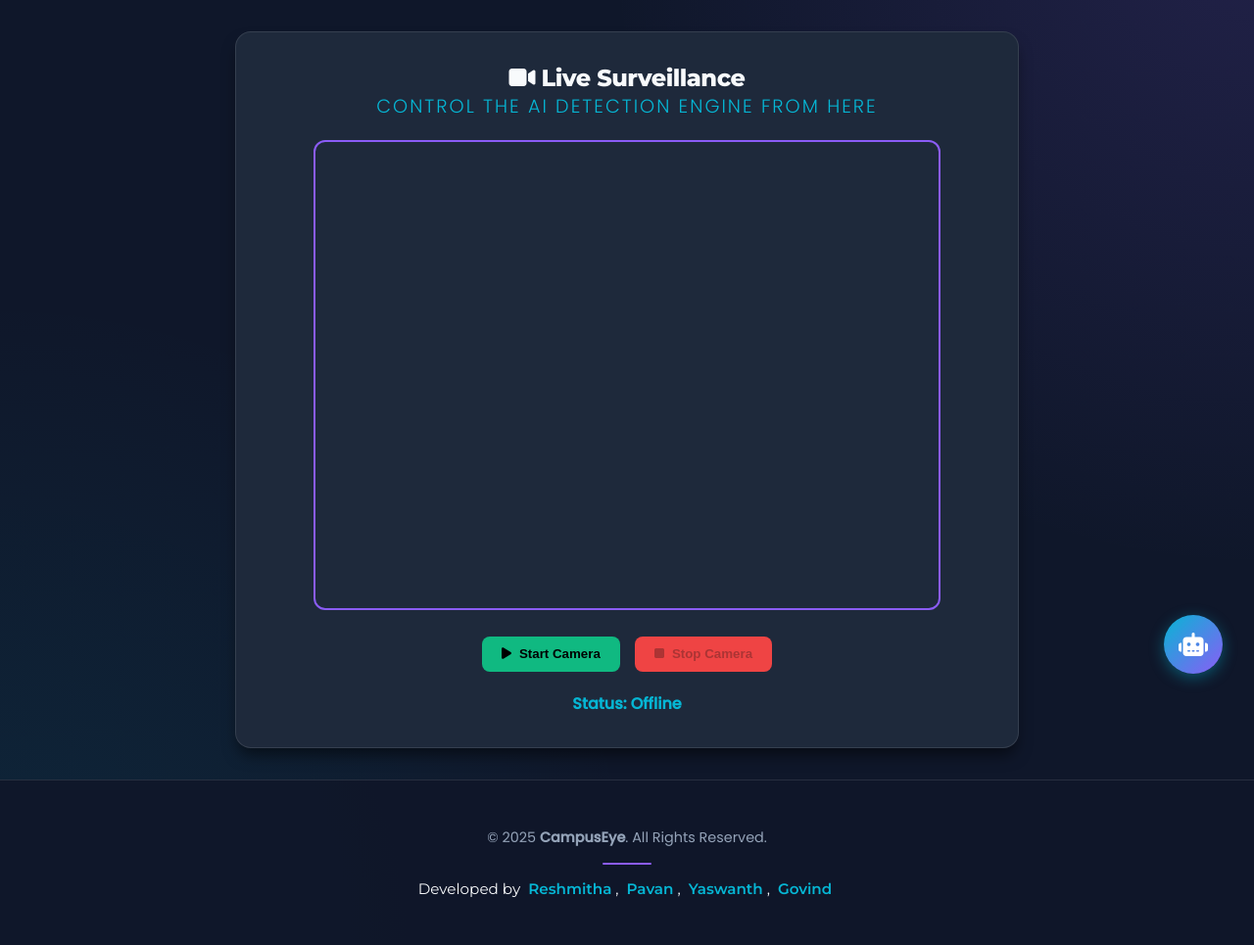
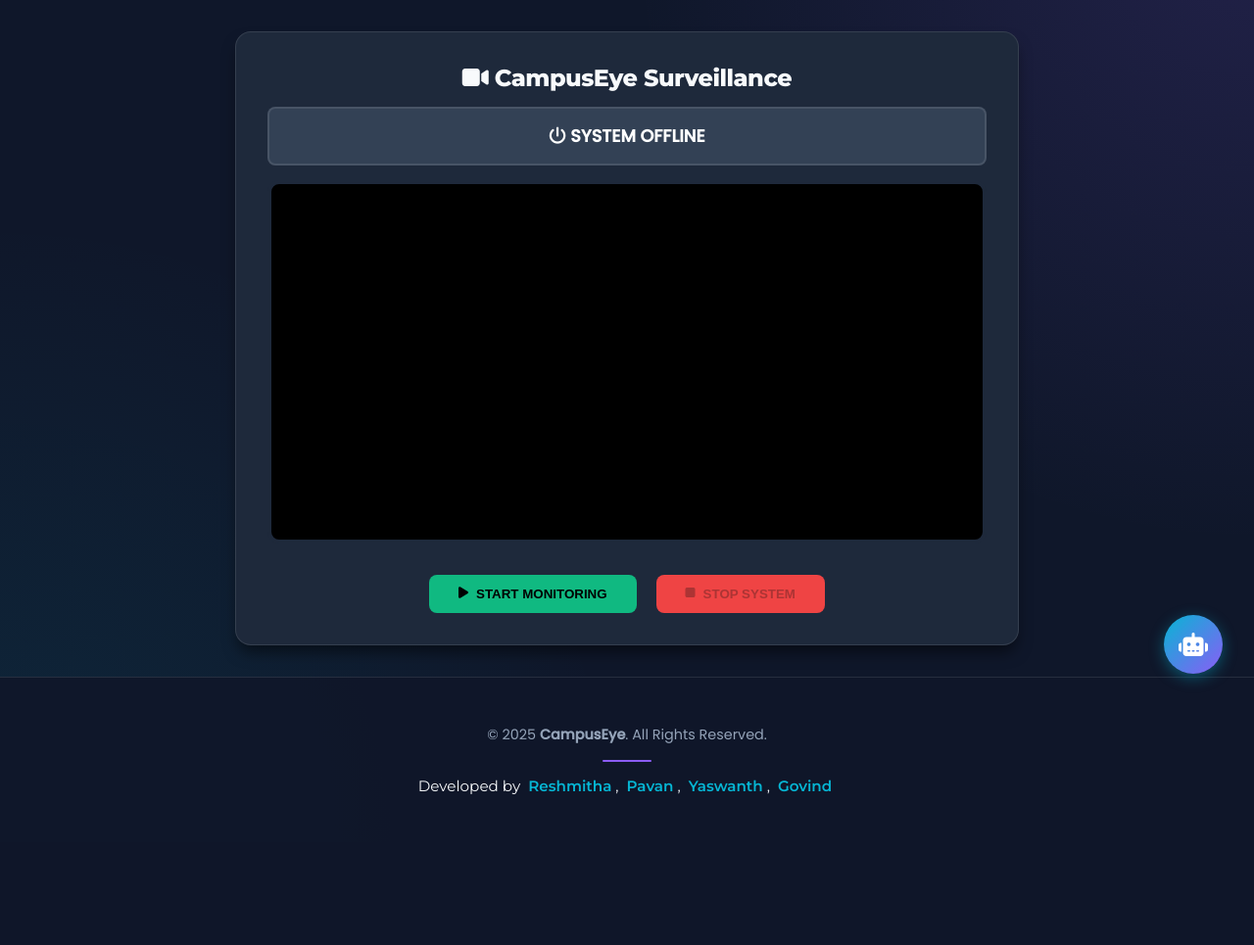
Before and after one commit to campuseyebatch14/CampusEye-new-repo, a Flask app: page /surveillance in a window 1280 px wide. Shown: the part 80-1045 px from the top of the page at 98% size. After the commit the page ends 891 px from the top, so only its background shows below. Run offline with Flask 3, Linux system fonts and the light colour scheme; parts of the project's set-up code (start-up, migrations or seed data) failed here and were passed over; some libraries are stand-ins or nearby versions.

Commit message:
Update surveillance.html

```diff
--- a/templates/surveillance.html
+++ b/templates/surveillance.html
@@ -1,21 +1,25 @@
 {% extends "base.html" %}
+
 {% block main %}
 <div class="glass-card" style="max-width: 800px; margin: auto; text-align: center; padding: 2em;">
-    <h2><i class="fa-solid fa-video"></i> Live Surveillance</h2>
-    <p class="subtitle">Control the AI detection engine from here</p>
+    <h2><i class="fa-solid fa-video"></i> CampusEye Surveillance</h2>
 
-    <div style="margin: 20px 0;">
-        <video id="video" width="640" height="480" autoplay style="border-radius: 12px; border: 2px solid var(--accent-primary);"></video>
+    <div id="notification-bar" style="margin: 15px 0; padding: 15px; border-radius: 8px; background: #334155; color: white; font-weight: 700; font-size: 1.1rem; transition: all 0.4s ease; border: 2px solid rgba(255,255,255,0.1);">
+        <i class="fa-solid fa-power-off"></i> SYSTEM OFFLINE
+    </div>
+
+    <div style="position: relative; display: inline-block; width: 100%;">
+        <video id="video" width="100%" height="auto" autoplay style="border-radius: 12px; border: 4px solid #1e293b; background: #000;"></video>
         <canvas id="canvas" width="640" height="480" style="display:none;"></canvas>
     </div>
 
-    <div class="action-buttons" style="justify-content: center;">
-        <button id="start-btn" class="btn" style="background: var(--success);"><i class="fa-solid fa-play"></i> Start Camera</button>
-        <button id="stop-btn" class="btn" style="background: var(--danger);" disabled><i class="fa-solid fa-stop"></i> Stop Camera</button>
-    </div>
-
-    <div id="status-box" style="margin-top: 20px; font-weight: 600; color: var(--accent-secondary);">
-        Status: Offline
+    <div class="action-buttons" style="justify-content: center; margin-top: 25px; gap: 20px;">
+        <button id="start-btn" class="btn" style="background: #10b981; padding: 12px 30px;">
+            <i class="fa-solid fa-play"></i> START MONITORING
+        </button>
+        <button id="stop-btn" class="btn" style="background: #ef4444; padding: 12px 30px;" disabled>
+            <i class="fa-solid fa-stop"></i> STOP SYSTEM
+        </button>
     </div>
 </div>
 
@@ -24,43 +28,76 @@
     const canvas = document.getElementById('canvas');
     const startBtn = document.getElementById('start-btn');
     const stopBtn = document.getElementById('stop-btn');
-    const statusBox = document.getElementById('status-box');
+    const notifyBar = document.getElementById('notification-bar');
     let stream = null;
     let interval = null;
 
+    // Helper to update the Notification Bar UI
+    function updateNotify(text, bgColor, icon = "fa-circle-notch fa-spin") {
+        notifyBar.innerHTML = `<i class="fa-solid ${icon}"></i> ${text.toUpperCase()}`;
+        notifyBar.style.background = bgColor;
+        notifyBar.style.transform = "scale(1.02)";
+        setTimeout(() => notifyBar.style.transform = "scale(1)", 2000);
+    }
+
     async function startCamera() {
+        try {
             stream = await navigator.mediaDevices.getUserMedia({ video: true });
             video.srcObject = stream;
             startBtn.disabled = true;
             stopBtn.disabled = false;
-        statusBox.innerText = "Status: Monitoring Active...";
 
-        // Send a frame to the server every 3 seconds (To save Render RAM)
-        interval = setInterval(captureAndSend, 3000);
+            updateNotify("MONITORING ACTIVE...", "#0ea5e9", "fa-eye");
+
+            // Send frame every 3.5 seconds (Balance between speed and Render RAM)
+            interval = setInterval(captureAndSend, 3500);
+        } catch (err) {
+            updateNotify("ERROR: CAMERA ACCESS DENIED", "#ef4444", "fa-triangle-exclamation");
+        }
     }
 
     function stopCamera() {
+        if (stream) {
             stream.getTracks().forEach(track => track.stop());
+        }
         video.srcObject = null;
         clearInterval(interval);
         startBtn.disabled = false;
         stopBtn.disabled = true;
-        statusBox.innerText = "Status: Offline";
+        updateNotify("SYSTEM OFFLINE", "#334155", "fa-power-off");
     }
 
     async function captureAndSend() {
         const context = canvas.getContext('2d');
         context.drawImage(video, 0, 0, 640, 480);
-        const dataUrl = canvas.toDataURL('image/jpeg');
 
+        // Compress image to 60% quality to save your Render bandwidth
+        const dataUrl = canvas.toDataURL('image/jpeg', 0.6);
+
+        try {
             const response = await fetch('/process-frame', {
                 method: 'POST',
                 headers: { 'Content-Type': 'application/json' },
                 body: JSON.stringify({ image: dataUrl })
             });
             const data = await response.json();
-        if(data.matches && data.matches.length > 0) {
-            statusBox.innerHTML = `<span style="color:var(--danger)">MATCH FOUND: ${data.matches.join(', ')}</span>`;
+
+            if (data.detected && data.matches.length > 0) {
+                // RED BAR: If someone is found
+                updateNotify(`MATCH FOUND: ${data.matches.join(', ')}`, "#dc2626", "fa-user-check");
+                // Reset to blue after 2 seconds
+                setTimeout(() => {
+                    if (interval) updateNotify("MONITORING ACTIVE...", "#0ea5e9", "fa-eye");
+                }, 2500);
+            } else if (data.message.includes("No registered face")) {
+                // GREY BAR: If face is seen but not registered
+                updateNotify("FACE DETECTED: NOT REGISTERED", "#64748b", "fa-user-slash");
+            } else {
+                // NORMAL BLUE: If no face is seen
+                updateNotify("SCANNING... NO FACE IN VIEW", "#0ea5e9", "fa-magnifying-glass");
+            }
+        } catch (e) {
+            console.error("Frame processing error");
         }
     }
 
```
Lines whose indentation alone changed are shown as unchanged.
